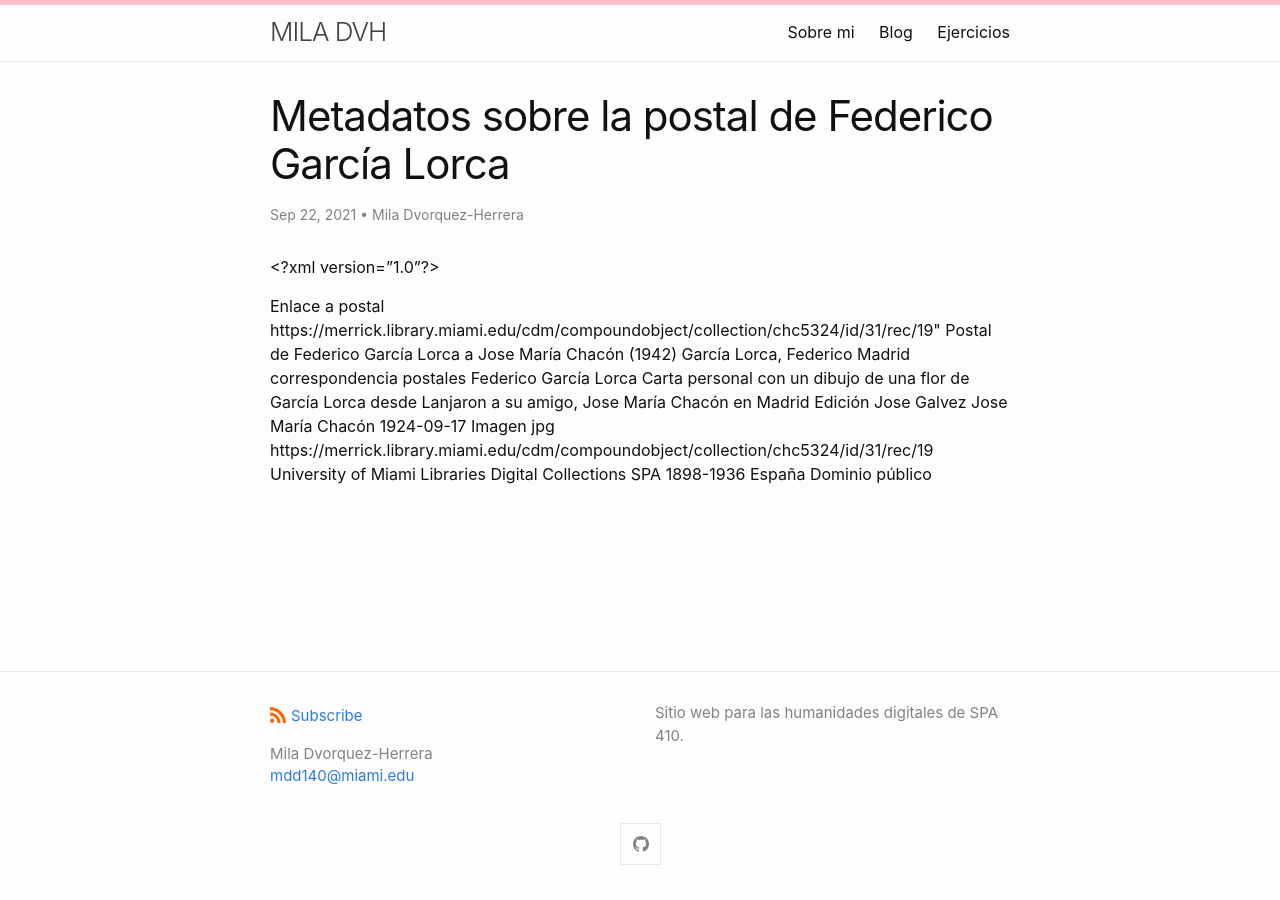
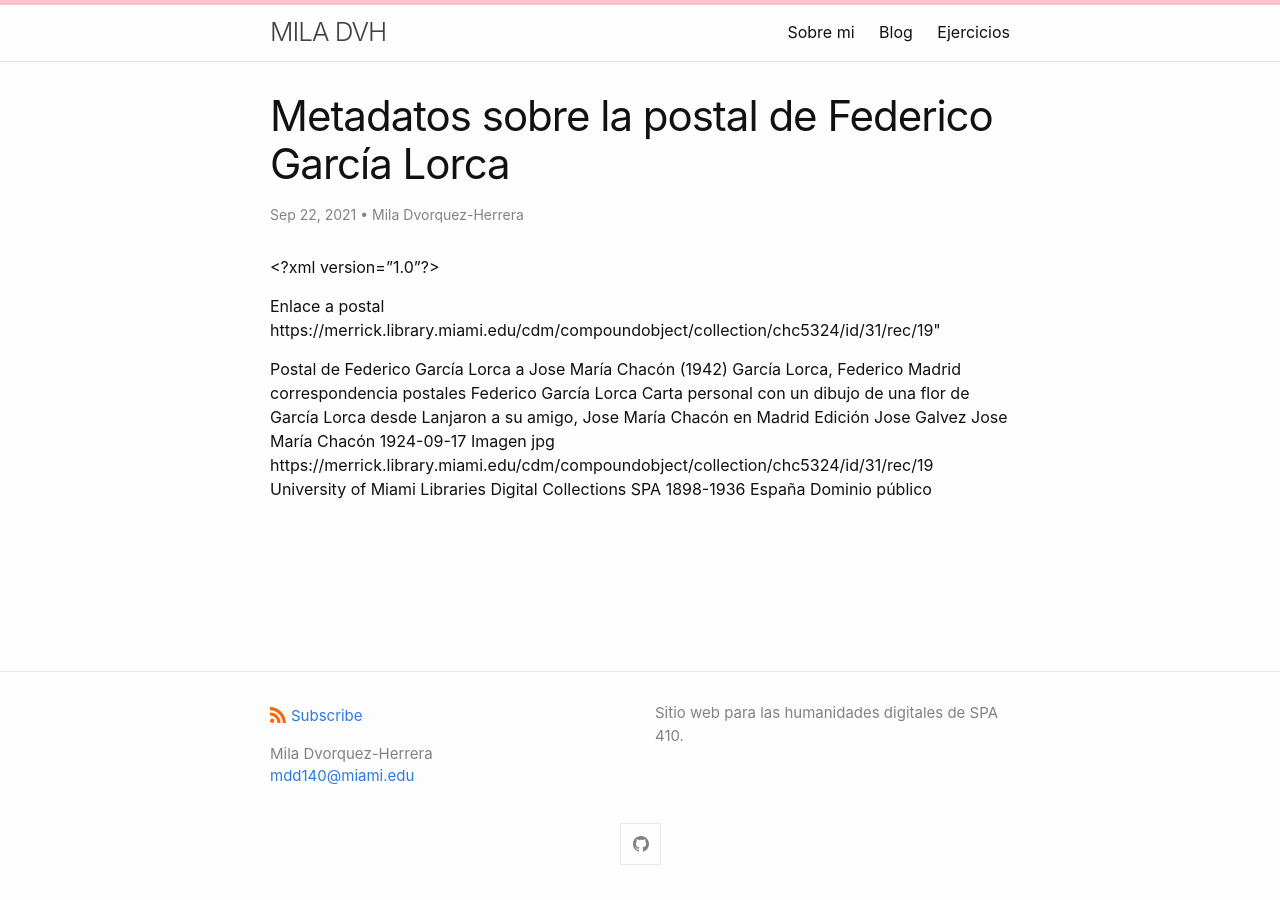
Before and after one commit to miladvh/miladvh.github.io, a Jekyll site: the page built from _posts/2021-09-22-metadatos.md, in a window 1280 px wide. Built offline with Jekyll 4.4.1, drawn with Linux system fonts in a browser that asks for light colours.

```diff
--- a/_posts/2021-09-22-metadatos.md
+++ b/_posts/2021-09-22-metadatos.md
@@ -8,7 +8,7 @@ author: Mila Dvorquez-Herrera
 <metadata
     xmlns:dc="http://purl.org/dc/elements/1.1/">
 
-    Enlace a postal https://merrick.library.miami.edu/cdm/compoundobject/collection/chc5324/id/31/rec/19"
+   <p> Enlace a postal https://merrick.library.miami.edu/cdm/compoundobject/collection/chc5324/id/31/rec/19"</p>
 
     <dc:title>
         Postal de Federico García Lorca a Jose María Chacón (1942)
```
